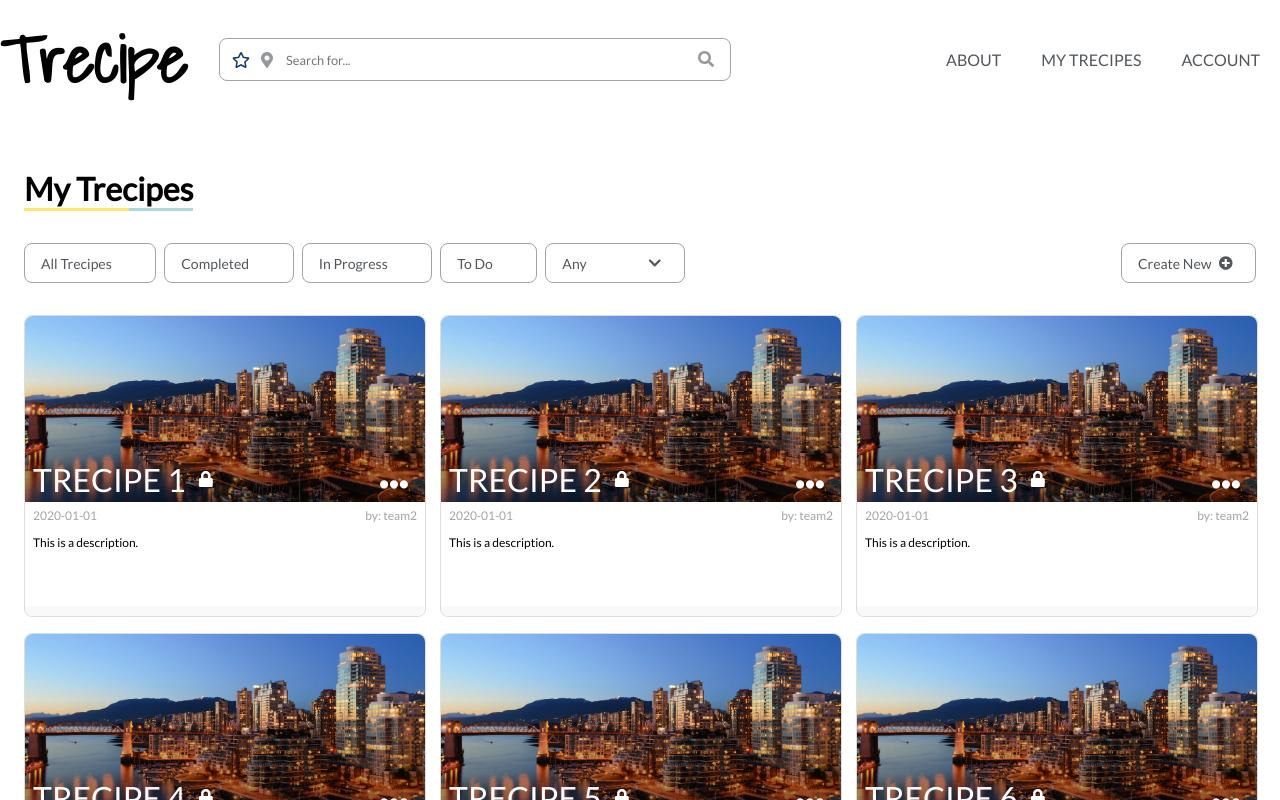
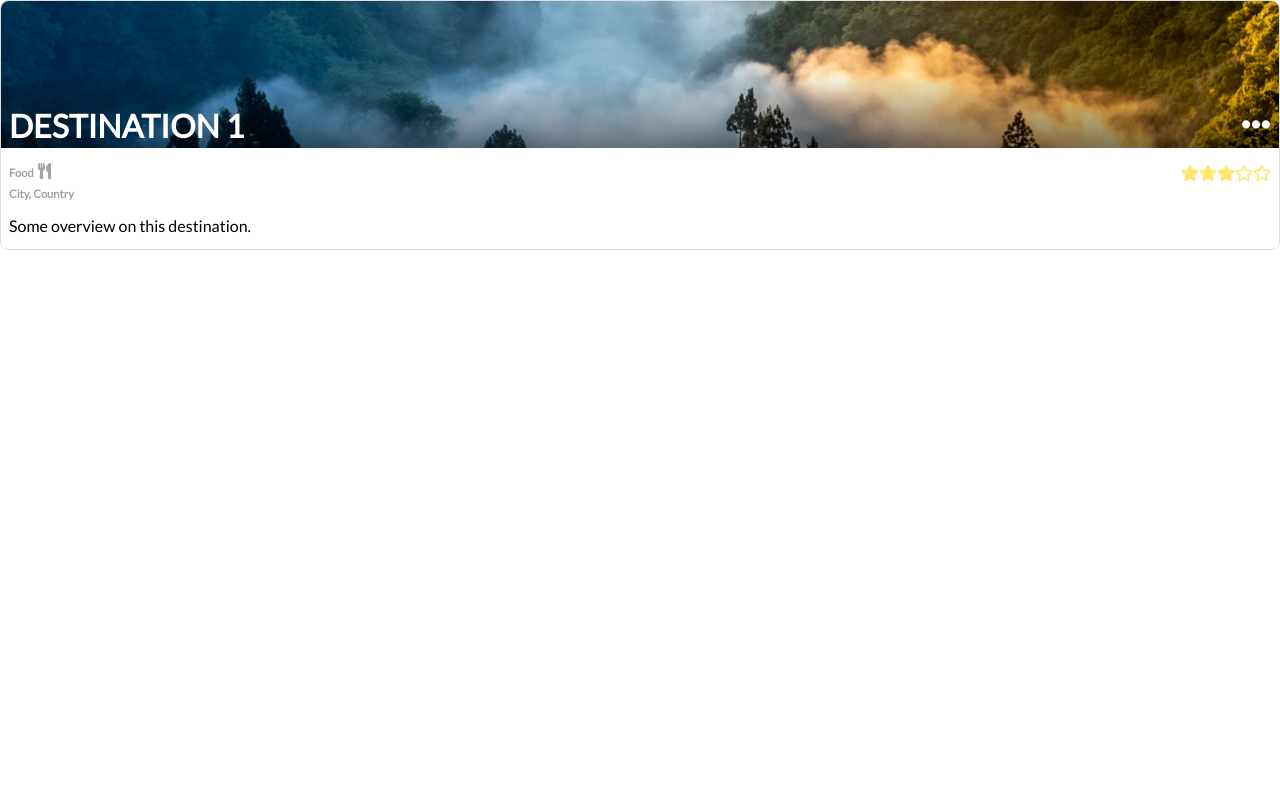
Before and after one commit to shizuko-akamoto/Trecipe, a React (Create React App) app: page / in a window 1280 px wide. Shown: the top 800 px of the page. Built offline with nearby package versions, Linux system fonts and the light colour scheme.

Commit message:
Create DestinationCards for Map page * Made MenuItem's to be optionally disabled for use in "complete" button

```diff
--- a/src/App.tsx
+++ b/src/App.tsx
@@ -7,13 +7,22 @@ import { reloadTrecipes } from "./redux/TrecipeList/action";
 import { connect } from "react-redux";
 import { bindActionCreators, Dispatch } from "redux";
 import { BrowserRouter as Router, Route } from "react-router-dom";
+import { newDestinationModel } from "./redux/Destinations/types";
+import { DestinationCard } from "./pages/Map/DestinationCard/DestinationCard";
 
 function App(props: ReturnType<typeof mapDispatchToProps>) {
   props.reloadTrecipes();
+  const destModel = newDestinationModel();
   return (
     <Router>
       <div className="App">
-        <Route component={Pages} />
+        <DestinationCard
+          destModel={destModel}
+          onClickComplete={() => {}}
+          onClickDelete={() => {}}
+          isCompleted={true}
+          index={0}
+        />
         <ModalContainer />
       </div>
     </Router>
--- a/src/pages/MyTrecipes/CardMenu/CardMenu.tsx
+++ b/src/components/CardMenu/CardMenu.tsx
@@ -1,6 +1,6 @@
 import React from "react";
-import { Button } from "../../../components/Button/Button";
-import { Menu, MenuItem } from "../../../components/Menu/Menu";
+import { Button } from "../Button/Button";
+import { Menu, MenuItem } from "../Menu/Menu";
 
 /**
  * CardMenuProps
--- a/src/components/Menu/Menu.tsx
+++ b/src/components/Menu/Menu.tsx
@@ -9,12 +9,14 @@ import { IconProp } from "@fortawesome/fontawesome-svg-core";
  * text: Text on the menu item
  * icon: Icon on the menu item
  * onClick: Menu item onClick function handler
+ * disabled: Whether to disable this menu item
  */
 export type MenuItem = {
   id: number;
   text: string;
   icon: IconProp;
   onClick: (e: React.MouseEvent<HTMLElement>) => void;
+  disabled?: boolean;
 };
 
 /**
@@ -178,7 +180,8 @@ export class Menu extends React.Component<MenuProps, {}> {
                     onClick={(event) => {
                       item.onClick(event);
                       this.props.onClose();
-                    }}>
+                    }}
+                    disabled={item.disabled}>
                     <span className="button-icon">
                       <FontAwesomeIcon icon={item.icon} fixedWidth />
                     </span>
--- /dev/null
+++ b/src/pages/Map/DestinationCard/DestinationCard.tsx
@@ -0,0 +1,70 @@
+import React from "react";
+import { CardMenu } from "../../../components/CardMenu/CardMenu";
+import { RatingBar } from "../../../components/Rating/RatingBar";
+import { DCProps } from "../../Trecipe/DestinationCard/DestinationCard";
+import { getIcon } from "../../../redux/Destinations/types";
+import "./destinationCard.scss";
+import { MenuItem } from "../../../components/Menu/Menu";
+import { FontAwesomeIcon } from "@fortawesome/react-fontawesome";
+
+export class DestinationCard extends React.Component<DCProps> {
+  private cardMenuItems: MenuItem[] = [
+    {
+      id: 1,
+      text: "Complete",
+      icon: "check",
+      onClick: () => {
+        this.props.onClickComplete(
+          this.props.destModel.id,
+          !this.props.isCompleted
+        );
+      },
+      disabled: this.props.isCompleted,
+    },
+    {
+      id: 2,
+      text: "Remove",
+      icon: ["far", "trash-alt"],
+      onClick: () => {
+        this.props.onClickDelete(this.props.destModel.id);
+      },
+    },
+  ];
+
+  render() {
+    const destModel = this.props.destModel;
+    return (
+      <div className="dest-card-wrapper">
+        <div
+          className="dest-card-header-container"
+          style={{
+            backgroundImage: `linear-gradient(180deg, rgba(255, 255, 255, 0) 50%, rgba(0, 0, 0, 0.5) 100%),
+      url(${destModel.imgSrc})`,
+          }}>
+          <div className="dest-card-header">
+            <h2 id="dest-card-title">{destModel.name}</h2>
+            <div className="dest-card-edit">
+              <CardMenu menuItems={this.cardMenuItems} />
+            </div>
+          </div>
+        </div>
+        <div className="dest-card-body">
+          <div className="dest-metadata">
+            <span>
+              <h6 id="dest-category">
+                {destModel.category}
+                <FontAwesomeIcon
+                  className="dest-category-icon"
+                  icon={getIcon(destModel.category)}
+                />
+              </h6>
+              <h6 id="dest-location">{destModel.address}</h6>
+            </span>
+            <RatingBar rating={destModel.rating} />
+          </div>
+          <p id="dest-description">{destModel.description}</p>
+        </div>
+      </div>
+    );
+  }
+}
--- /dev/null
+++ b/src/pages/Map/DestinationCard/destinationCard.scss
@@ -0,0 +1,78 @@
+@import "../../../components/variables";
+
+.dest-card-wrapper {
+  box-sizing: border-box;
+  width: 100%;
+  height: 100%;
+  min-height: 250px;
+  font-family: $default-font-family;
+  background-color: $tc-white;
+  border: 1px solid $light-gray;
+  border-radius: 8px;
+  display: flex;
+  flex-direction: column;
+
+  .dest-card-header-container {
+    display: flex;
+    flex-direction: column;
+    justify-content: flex-end;
+    background-size: 100%;
+    background-position: center;
+    background-repeat: no-repeat;
+    border-radius: 8px 8px 0 0;
+    flex: 1 1 67%;
+
+    .dest-card-header {
+      display: flex;
+      flex-direction: row;
+      justify-content: space-between;
+      align-items: center;
+
+      #dest-card-title {
+        color: $tc-white;
+        font-size: $title-font-size;
+        text-transform: uppercase;
+        margin: 0;
+        padding: 0.2rem 0.5rem;
+        text-overflow: ellipsis;
+        overflow: hidden;
+        white-space: nowrap;
+      }
+    }
+  }
+
+  .dest-card-body {
+    display: flex;
+    flex-direction: column;
+    padding: 0.4em 0.5em;
+
+    .dest-metadata {
+      display: flex;
+      flex-direction: row;
+      justify-content: space-between;
+      padding-top: 0.5rem;
+
+      #dest-category,
+      #dest-location {
+        color: $silver-gray;
+        font-size: $sub-text-font-size;
+        margin: 0;
+        padding: 0 0 0.5rem 0;
+      }
+
+      #dest-category .dest-category-icon {
+        margin-left: 0.3rem;
+        font-size: $default-font-size;
+      }
+    }
+
+    #dest-description {
+      color: $tc-black;
+      font-size: $default-font-size;
+      overflow: hidden;
+      text-overflow: ellipsis;
+      margin: 0;
+      padding: 0.5rem 0;
+    }
+  }
+}
--- a/src/pages/MyTrecipes/TrecipeCard/TrecipeCard.tsx
+++ b/src/pages/MyTrecipes/TrecipeCard/TrecipeCard.tsx
@@ -1,7 +1,7 @@
 import React from "react";
 import { FontAwesomeIcon } from "@fortawesome/react-fontawesome";
 import "./trecipeCard.scss";
-import { CardMenu } from "../CardMenu/CardMenu";
+import { CardMenu } from "../../../components/CardMenu/CardMenu";
 import { MenuItem } from "../../../components/Menu/Menu";
 import { ProgressBar } from "../../../components/ProgressBar/ProgressBar";
 import { bindActionCreators, Dispatch } from "redux";
--- a/src/pages/Trecipe/DestinationCard/DestinationCard.tsx
+++ b/src/pages/Trecipe/DestinationCard/DestinationCard.tsx
@@ -21,7 +21,7 @@ export interface DCProps {
   isCompleted: boolean;
   onClickDelete: (destId: string) => void;
   onClickComplete: (destId: string, isCompleted: boolean) => void;
-  isInEdit: boolean;
+  isInEdit?: boolean;
 }
 
 export class DestinationCard extends React.Component<DCProps> {
```
